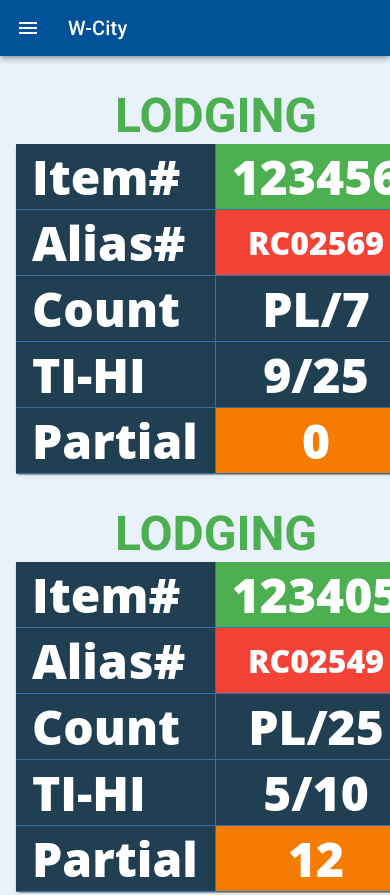
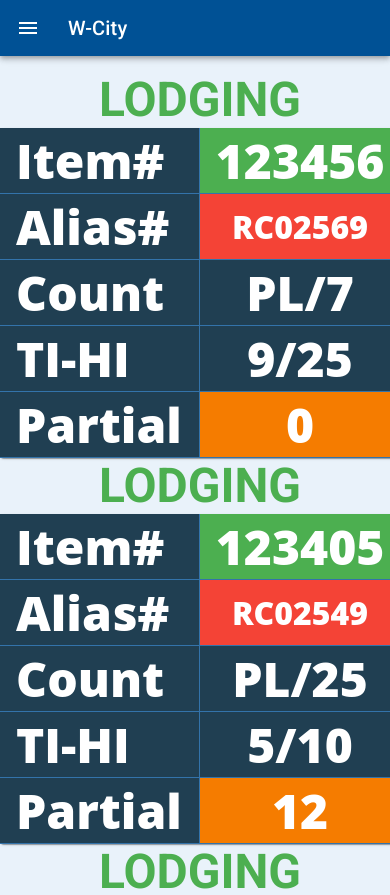
Before and after one commit to kamekazz/w-city, a Next.js app: page /display_line in a window 390 px wide. Shown: the top 895 px of the page. Built offline with nearby package versions, Linux system fonts and the light colour scheme; no server answers.

Commit message:
fix respos

```diff
--- a/components/Container/AdminControl.js
+++ b/components/Container/AdminControl.js
@@ -4,9 +4,9 @@ import ListProduct from './ListProduct';
 
 export default function AdminControl() {
   return (
-    <div>
+    <>
       <AddProductForm />
       <ListProduct />
-    </div>
+    </>
   );
 }
--- a/components/Container/ListProduct.js
+++ b/components/Container/ListProduct.js
@@ -8,6 +8,11 @@ const useStyles = makeStyles((theme) => ({
     flexWrap: 'wrap',
     width: '100%',
     justifyContent: 'space-between',
+    [theme.breakpoints.down('xs')]: {
+      flexDirection: 'column',
+      alignItems: 'center',
+      justifyContent: 'center',
+    },
   },
 }));
 export default function ListProduct() {
--- a/components/Container/ProductCard.js
+++ b/components/Container/ProductCard.js
@@ -4,6 +4,9 @@ import React from 'react';
 const useStyles = makeStyles((theme) => ({
   root: {
     margin: '1rem',
+    [theme.breakpoints.down('xs')]: {
+      margin: '0',
+    },
   },
   card: {
     color: theme.palette.common.white,
```
